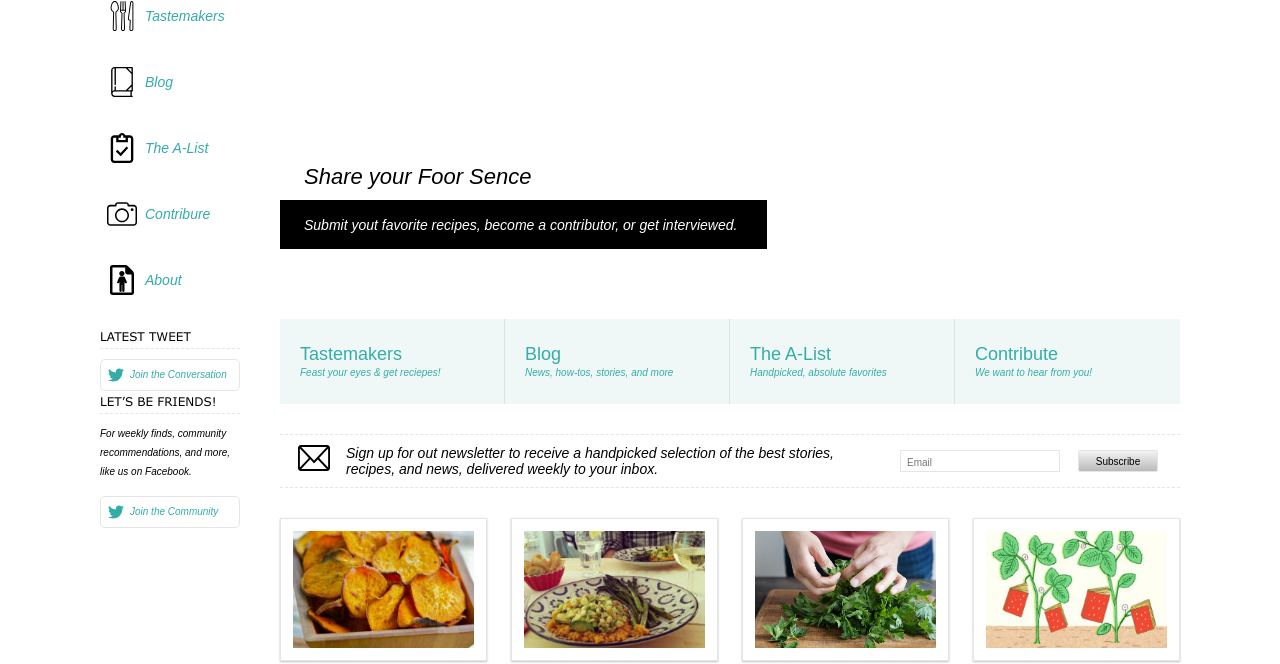
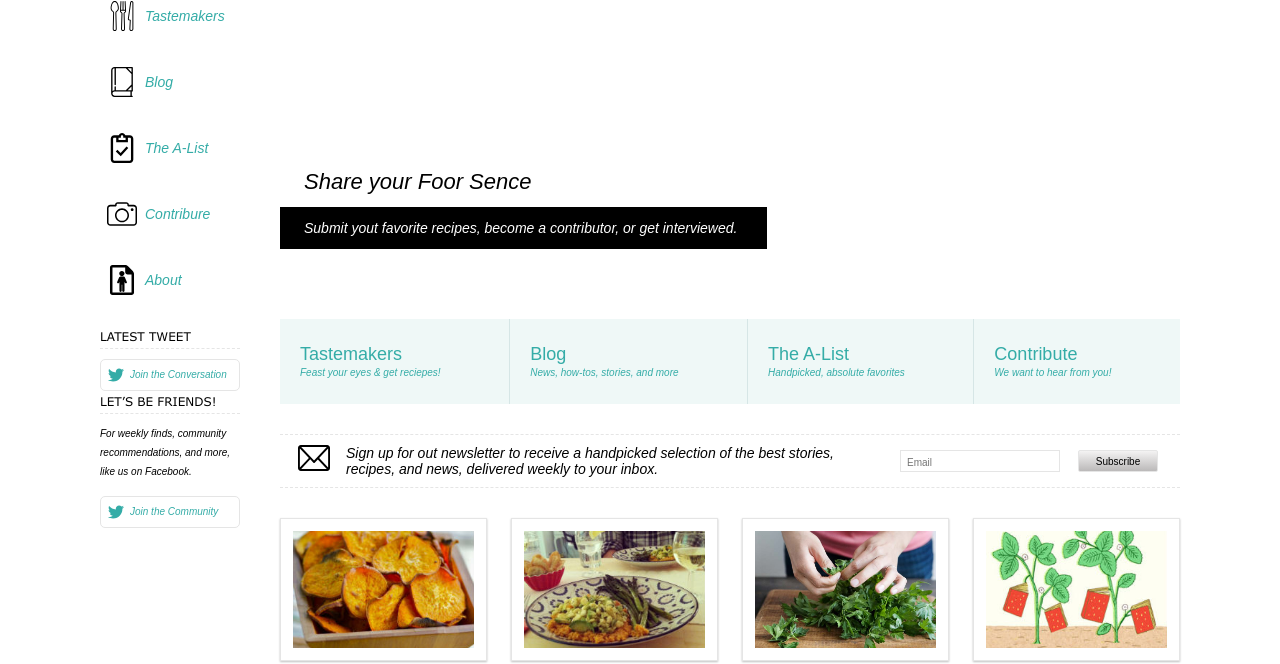
Before and after one commit to GeorgiksonF/Falyan_tasks, a plain HTML site: page index.html in a window 1280 px wide. Shown: the part 176-840 px from the top of the page. Drawn offline with Linux system fonts and the light colour scheme.

Commit message:
fast change code

```diff
--- a/css/main.css
+++ b/css/main.css
@@ -50,10 +50,6 @@ input {
 
 .aside-menu {
     margin-top: 13px;
-}
-
-.aside-menu li {
-
 }
 
 .aside-menu li:not(:last-child) {
@@ -148,9 +144,16 @@ input {
     height: 445px;
     background: #ccc;
     display: flex;
+    position: relative;
     flex-direction: column;
     justify-content: flex-end;
     background: url(../assets/img/bg.jpg) no-repeat center center / cover;
+}
+
+.banner-content {
+    position: absolute;
+    left: 0;
+    bottom: 70px;
 }
 
 .banner-header,
@@ -159,12 +162,13 @@ input {
     justify-content: center;
     flex-direction: column;
     font-style: italic;
-    padding-left: 24px;
+    padding: 14px 20px 14px 24px;
+
 }
 
 .banner-header {
     width: 272px;
-    height: 47px;
+    line-height: 22px;
     font-size: 22px;
     color: #000;
     background: #fff;
@@ -175,8 +179,6 @@ input {
     font-size: 14px;
     background: #000;
     color: #fff;
-    height: 49px;
-    margin-bottom: 70px;
 }
 
 .tabs {
@@ -184,7 +186,7 @@ input {
 }
 
 .tabs-item {
-    width: 25%;
+    flex-grow: 1;
     min-height: 85px;
     background: #EFF8F7;
     padding: 26px 20px 22px;
--- a/index.html
+++ b/index.html
@@ -38,8 +38,10 @@
             <main class="main">
 
                 <div class="banner">
-                    <h1 class="banner-header">Share your Foor Sence</h1>
-                    <p class="banner-description">Submit yout favorite recipes, become a contributor, or get interviewed.</p>
+                    <div class="banner-content">
+                        <h1 class="banner-header">Share your Foor Sence</h1>
+                        <p class="banner-description">Submit yout favorite recipes, become a contributor, or get interviewed.</p>
+                    </div>
                 </div>
 
                 <div class="tabs">
@@ -135,7 +137,7 @@
                         <li><a href="#">Terms of Use</a></li>
                         <li><a href="#">Contact</a></li>
                     </ul>
-                    <p class="footer-license">© 2016 Food Sense, all rights reserved.</p>
+                    <p class="footer-license">&#169 2016 Food Sense, all rights reserved.</p>
                 </div>
                 <div class="footer-social">
                     <a href="#" class="footer-social-link"><img src="./assets/svg/twitter-icon-gray.svg" alt="Twitter"></a>
```
